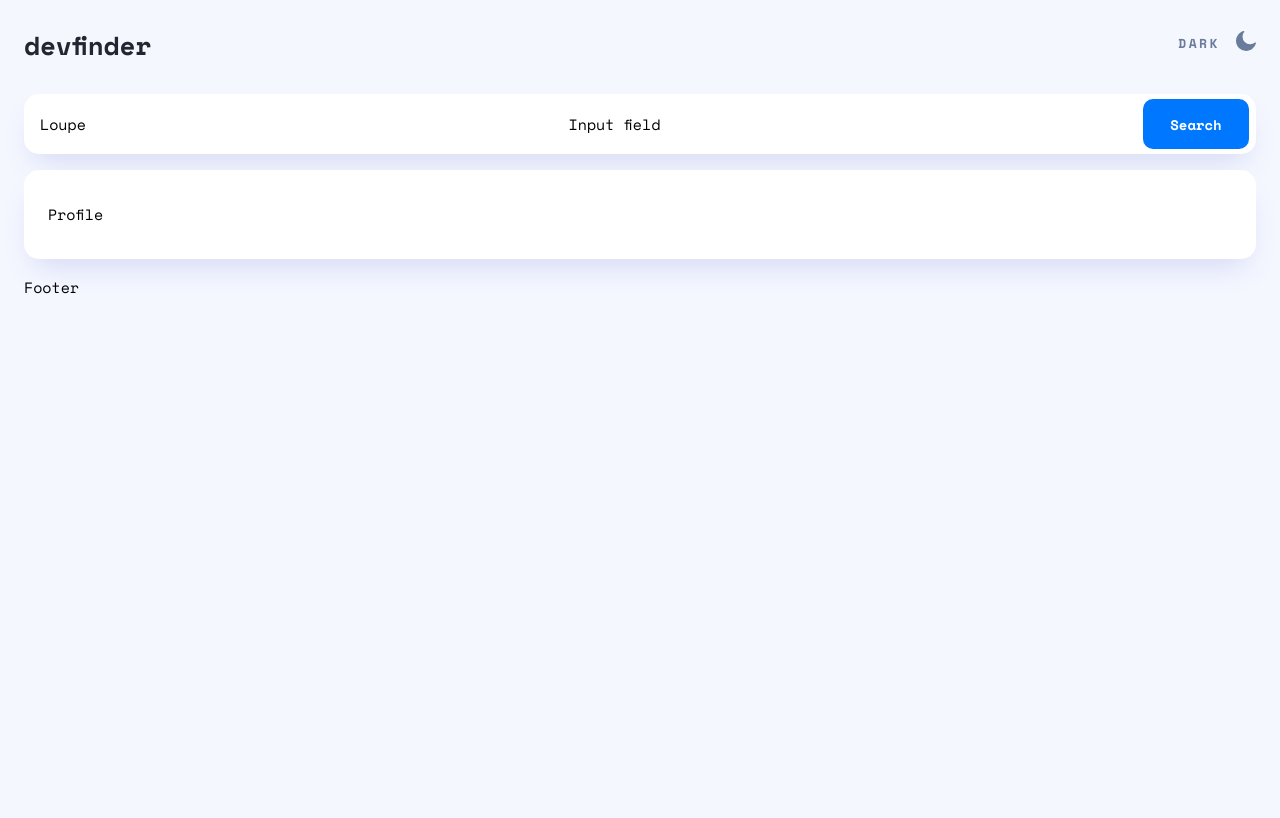
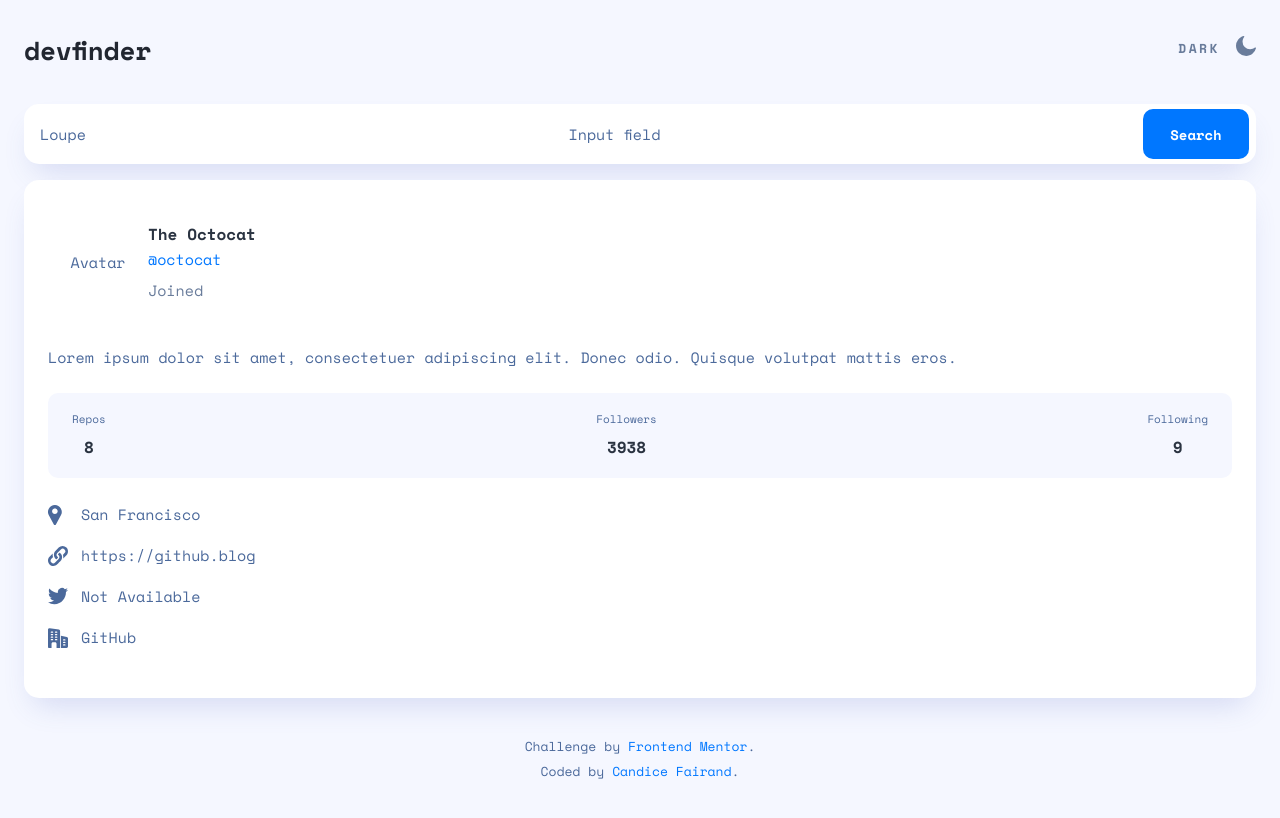
Before and after one commit to Candyfair/github-user-search-app, a React app: page / in a window 1280 px wide. Shown: the top 818 px of the page. Built offline with nearby package versions, Linux system fonts and the light colour scheme.

Commit message:
Finish styling layout

```diff
--- a/src/components/Footer/index.js
+++ b/src/components/Footer/index.js
@@ -1,8 +1,9 @@
 import './style.scss';
 
 const Footer = () => (
-  <div>
-    Footer
+  <div className="footer">
+    <p>Challenge by <a href="https://www.frontendmentor.io/profile/Candyfair" target="_blank" rel="noopener noreferrer">Frontend Mentor</a>.</p>
+    <p>Coded by <a href="https://github.com/Candyfair" target="_blank" rel="noopener noreferrer">Candice Fairand</a>.</p>
   </div>
 );
 
--- a/src/components/Footer/style.scss
+++ b/src/components/Footer/style.scss
@@ -0,0 +1,11 @@
+@import '../../styles/vars';
+
+.footer {
+  font-size: 13px;
+  text-align: center;
+  margin-bottom: 12px;
+
+  & a:hover {
+    text-decoration: underline;
+  }
+}
--- a/src/components/Header/index.js
+++ b/src/components/Header/index.js
@@ -9,7 +9,7 @@ const Header = () => {
 
   return (
     <div className="header">
-      <div className={`header__logo${!lightmode ? ' logo-dark' : ''}`}>devfinder</div>
+      <div className={`header__logo${!lightmode ? ' logo-dark' : ''}`}><h1>devfinder</h1></div>
       <DarkMode />
     </div>
   );
--- a/src/components/Header/style.scss
+++ b/src/components/Header/style.scss
@@ -8,8 +8,6 @@
 
   &__logo {
     color: $logo-light;
-    font-size: 26px;
-    font-weight: 700;
   }
 }
 
--- a/src/components/Profile/index.js
+++ b/src/components/Profile/index.js
@@ -1,5 +1,10 @@
 import { useSelector } from 'react-redux';
+
 import './style.scss';
+
+import Icon from '../Icon';
+import * as CONSTANTS from '../../utils/constants';
+
 
 const Profile = () => {
   // Check dark mode status
@@ -7,7 +12,113 @@ const Profile = () => {
 
   return (
     <div className={`profile box${!lightmode ? ' box-dark' : ''}`}>
-      Profile
+
+      {/* Profile header */}
+      <div className="profile__header">
+        <div className="profile__header__avatar">Avatar</div>
+        <div className="profile__header__user-details">
+
+          <div>
+            <div className="profile__header__user-details__name">
+              <span className={!lightmode ? 'text-dark' : ''}>
+                The Octocat
+              </span>
+            </div>
+            <div className="profile__header__user-details__pseudo">
+              <a href="">@octocat</a>
+            </div>
+          </div>
+
+          <div className="profile__header__user-details__joined">
+            <span className={!lightmode ? 'text-dark' : ''}>
+              Joined
+            </span>
+          </div>
+
+        </div>
+      </div>
+
+      {/* Description */}
+      <div className="profile__description">
+        <span className={!lightmode ? 'text-dark' : ''}>
+          Lorem ipsum dolor sit amet, consectetuer adipiscing elit.
+          Donec odio. Quisque volutpat mattis eros.
+        </span>
+      </div>
+
+      {/* Stats */}
+      <div className={`profile__stats${!lightmode ? ' stats-dark' : ''}`}>
+        <div className="profile__stats__box">
+          <div className="profile__stats__box__title">Repos</div>
+          <div className="profile__stats__box__number">
+            <span className={!lightmode ? 'text-dark' : ''}>
+              8
+            </span>
+          </div>
+
+        </div>
+        <div className="profile__stats__box">
+          <div className="profile__stats__box__title">Followers</div>
+          <div className="profile__stats__box__number">
+            <span className={!lightmode ? 'text-dark' : ''}>
+              3938
+            </span>
+          </div>
+        </div>
+        <div className="profile__stats__box">
+          <div className="profile__stats__box__title">Following</div>
+          <div className="profile__stats__box__number">
+            <span className={!lightmode ? 'text-dark' : ''}>
+              9
+            </span>
+          </div>
+        </div>
+      </div>
+
+      {/* Links */}
+      <div className="profile__links">
+        <div>
+          <div className="profile__links__link">
+            <div className={`profile__links__icon${!lightmode ? ' icon-dark' : ''}`}>
+              <Icon icon={CONSTANTS.ICONS.location} size={20} />
+            </div>
+            <span>
+              San Francisco
+            </span>
+          </div>
+
+          <div className="profile__links__link">
+            <div className={`profile__links__icon${!lightmode ? ' icon-dark' : ''}`}>
+              {/* <Icon icon={CONSTANTS.ICONS.website} size={20} /> */}
+              <svg height="20" width="20" xmlns="http://www.w3.org/2000/svg"><g><path d="M7.404 5.012c-2.355 2.437-1.841 6.482.857 8.273.089.06.207.048.283-.027.568-.555 1.049-1.093 1.47-1.776a.213.213 0 00-.084-.3A2.743 2.743 0 018.878 10.1a2.64 2.64 0 01-.223-1.803c.168-.815 1.043-1.573 1.711-2.274l-.004-.002 2.504-2.555a2.568 2.568 0 013.648-.019 2.6 2.6 0 01.037 3.666l-1.517 1.56a.266.266 0 00-.06.273c.35 1.012.435 2.44.201 3.519-.006.03.031.05.053.028l3.228-3.295c2.062-2.105 2.044-5.531-.04-7.615a5.416 5.416 0 00-7.691.04L7.417 4.998l-.013.014z"/><path d="M13.439 13.75a.401.401 0 00.006-.003c.659-1.204.788-2.586.48-3.933l-.002.002-.001-.001a5.434 5.434 0 00-2.19-3.124.3.3 0 00-.333.015c-.553.448-1.095 1.021-1.452 1.754a.243.243 0 00.096.317c.415.24.79.593 1.04 1.061h.001c.196.33.388.958.263 1.632-.116.894-1.019 1.714-1.736 2.453-.546.559-1.935 1.974-2.49 2.542a2.6 2.6 0 01-3.666.037 2.6 2.6 0 01-.038-3.666l1.521-1.564A.266.266 0 005 11.004c-.338-1.036-.43-2.432-.217-3.51.006-.03-.031-.049-.053-.027l-3.179 3.245c-2.083 2.126-2.066 5.588.04 7.693 2.125 2.083 5.57 2.048 7.653-.078.723-.81 3.821-3.678 4.195-4.577z" /></g></svg>
+            </div>
+            <span>
+              https://github.blog
+            </span>
+          </div>
+        </div>
+
+        <div>
+          <div className="profile__links__link">
+            <div className={`profile__links__icon${!lightmode ? ' icon-dark' : ''}`}>
+              <Icon icon={CONSTANTS.ICONS.twitter} size={20} />
+            </div>
+            <span>
+              Not Available
+            </span>
+          </div>
+
+          <div className="profile__links__link">
+            <div className={`profile__links__icon${!lightmode ? ' icon-dark' : ''}`}>
+              <Icon icon={CONSTANTS.ICONS.company} size={20} />
+            </div>
+            <span>
+              GitHub
+            </span>
+          </div>
+
+        </div>
+      </div>
     </div>
   );
 };
--- a/src/components/Profile/style.scss
+++ b/src/components/Profile/style.scss
@@ -3,5 +3,99 @@
 
 .profile {
   padding: 32px 24px;
-  margin-bottom: 16px;
+  margin-bottom: 36px;
+
+  // PROFILE HEADER
+  &__header {
+    @include flexCenter(left, center, row);
+    margin-bottom: 33px;
+
+    &__avatar {
+      display: flex;
+      align-items: center;
+      justify-content: center;
+      height: 100px;
+      width: 100px;
+    }
+
+    &__user-details {
+      @include flexCenter(flex-start, flex-start, column);
+
+      &__name {
+        color: $boldtitle-light;
+        font-size: 16px;
+        font-weight: 700;
+      }
+
+      &__pseudo {
+        margin-bottom: 6px;
+
+        & a:hover {
+          text-decoration: none;
+        }
+      }
+
+      &__joined {
+        color: $mode-light;
+      }
+    }
+  }
+
+  // DESCRIPTION
+  &__description {
+    line-height: 25px;
+    margin-bottom: 23px;
+  }
+
+  // STATS
+  &__stats {
+    @include flexCenter(space-between, center, row);
+
+    background-color: $background-light;
+    border-radius: 10px;
+    height: 85px;
+    margin-bottom: 24px;
+    padding: 18px 24px;
+
+    &__box {
+      @include flexCenter(center, center, column);
+
+      &__title {
+        font-size: 11px;
+        line-height: 16px;
+        margin-bottom: 8px;
+      }
+
+      &__number {
+        color: $boldtitle-light;
+        font-size: 16px;
+        font-weight: 700;
+      }
+    }
+  }
+
+  // LINKS
+  &__links {
+    @include flexCenter(flex-start, flex-start, column);
+
+    &__link {
+      @include flexCenter(flex-start, center, row );
+      margin-bottom: 16px
+    }
+
+    &__icon {
+      @include flexCenter(flex-start, flex-start, column);
+      fill: $text-light;
+      width: 33px;
+    }
+  }
+
 }
+
+.stats-dark {
+  background-color: $background-dark;
+}
+
+.icon-dark {
+  fill: $text-dark;
+}
--- a/src/styles/index.scss
+++ b/src/styles/index.scss
@@ -29,6 +29,7 @@ body {
 
 body.light {
   background: vars.$background-light;
+  color: vars.$text-light;
 }
 
 body.dark {
@@ -59,8 +60,12 @@ h4 {
   line-height: 20px;
 }
 
-a:hover {
-  text-decoration: underline;
+a {
+  color: vars.$link;
+
+  &:hover {
+    text-decoration: underline;
+  }
 }
 
 button {
@@ -84,3 +89,7 @@ button {
 .box-dark {
   background-color: vars.$content-dark;
 }
+
+.text-dark {
+  color: vars.$text-dark;
+}
```
Also changed, not shown: src/utils/constants.js.
